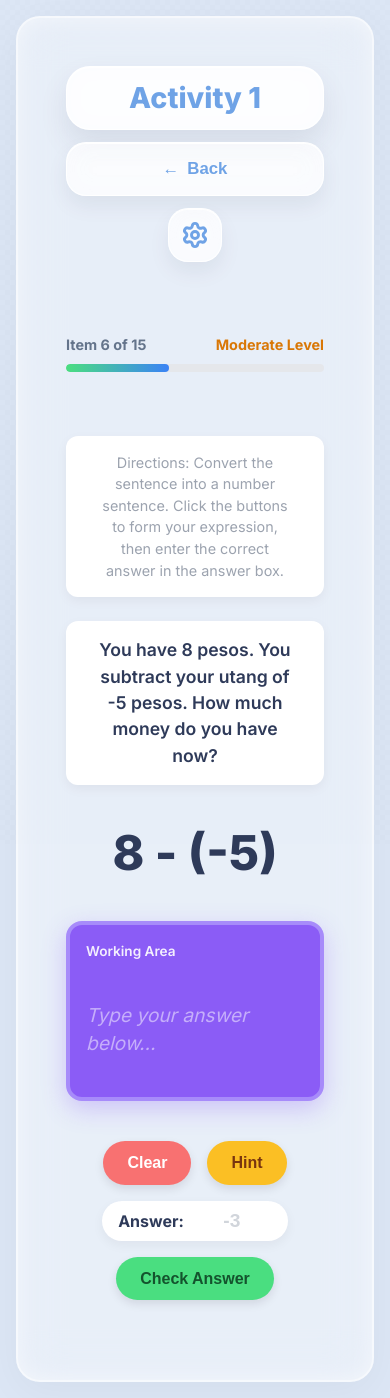
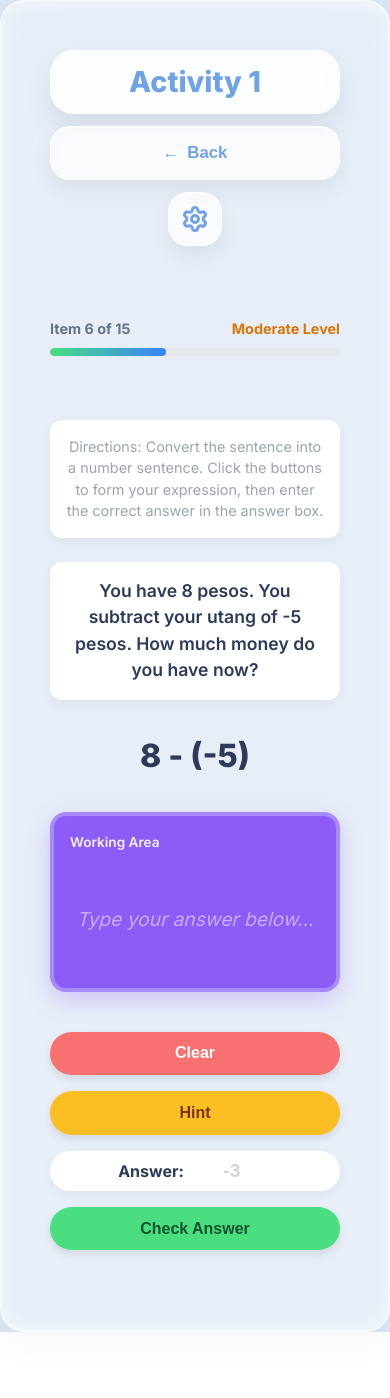
Before and after one commit to reyxdz/SubtractEd, a React (Vite) app in the folder client/: page /activity/1 in a window 390 px wide. After the commit the page ends 1332 px from the top, so only its background shows below. Built offline with nearby package versions, Linux system fonts and the light colour scheme.

Commit message:
style: global responsiveness improvements across all screen sizes

```diff
--- a/client/src/components/features/activity/ActivityContent.css
+++ b/client/src/components/features/activity/ActivityContent.css
@@ -74,6 +74,12 @@
   }
 }
 
+@media (max-width: 768px) {
+  .activity-side-character {
+    width: 100px; /* Make much smaller on mobile */
+  }
+}
+
 .activity-options-grid {
   display: grid;
   grid-template-columns: repeat(3, 1fr);
--- a/client/src/components/features/activity/ActivityOneContent.css
+++ b/client/src/components/features/activity/ActivityOneContent.css
@@ -204,4 +204,24 @@
     flex-direction: column;
     gap: 1rem;
   }
+  .equation-display h2 {
+    font-size: 2rem;
+  }
+  .working-answer-display {
+    font-size: 2.5rem;
+  }
+  .directions-box, .question-box {
+    padding: 1rem;
+  }
+  .left-controls, .right-controls {
+    flex-direction: column;
+    width: 100%;
+  }
+  .action-btn {
+    width: 100%;
+  }
+  .input-field-wrapper {
+    width: 100%;
+    justify-content: center;
+  }
 }
--- a/client/src/components/features/guide/GuideContent.css
+++ b/client/src/components/features/guide/GuideContent.css
@@ -351,7 +351,7 @@
     display: none;
   }
   .character-img {
-    width: 120px;
+    width: 80px; /* Make much smaller on mobile as requested */
   }
   /* On mobile flip right-only image to top so character is seen before text */
   .speech-row.right-only .character-box {
--- a/client/src/components/layout/MainLayout.css
+++ b/client/src/components/layout/MainLayout.css
@@ -11,6 +11,24 @@
 @media (max-width: 768px) {
   .main-layout {
     padding: 1rem;
+  }
+  .app-window {
+    padding: 0.5rem;
+    border-radius: 16px;
+  }
+  .main-content {
+    padding: 0.5rem;
+  }
+}
+
+@media (max-width: 480px) {
+  .main-layout {
+    padding: 0;
+  }
+  .app-window {
+    border-radius: 0;
+    border: none;
+    min-height: 100vh;
   }
 }
 
```
